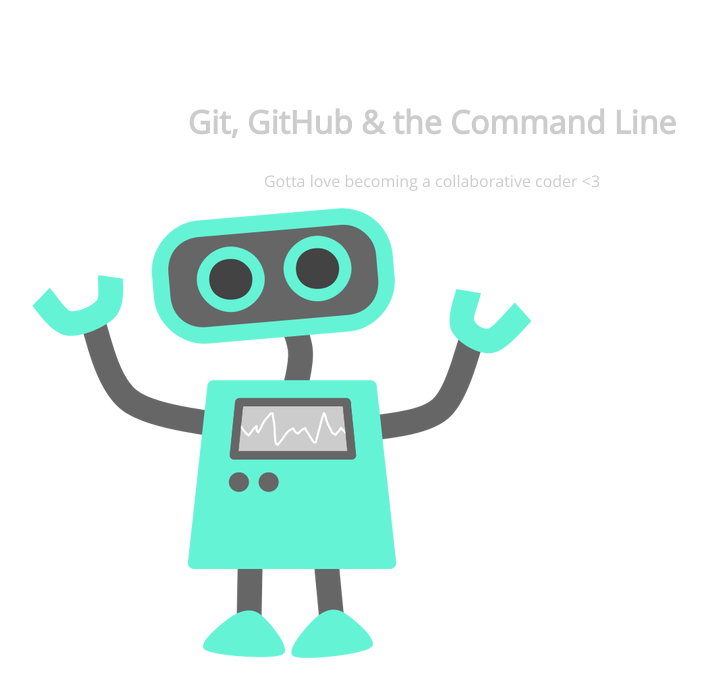
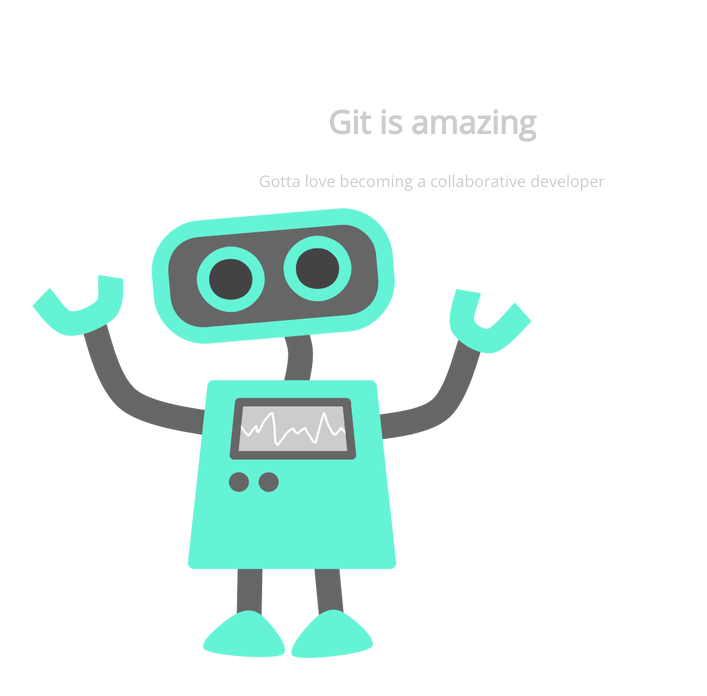
Before and after one commit to danielemanca1983/105-project, a plain HTML site: page index.html in a window 1280 px wide. Shown: the whole page, without its empty margins (208-915 px from the left). Drawn offline with nearby package versions, Linux system fonts and the light colour scheme.

Commit message:
changed text on h1 and p

```diff
--- a/index.html
+++ b/index.html
@@ -8,8 +8,8 @@
 </head>
 <body>
 	<section>
-		<h1>Git, GitHub & the Command Line</h1>
-		<p>Gotta love becoming a collaborative coder <3</p>
+		<h1>Git is amazing</h1>
+		<p>Gotta love becoming a collaborative developer</p>
 		<img src="img/happy-blue-robot.png">
 	</section>
 </body>
```
